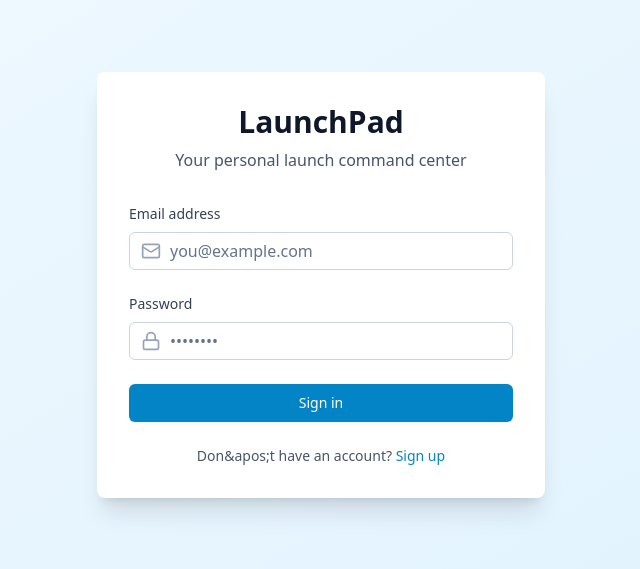
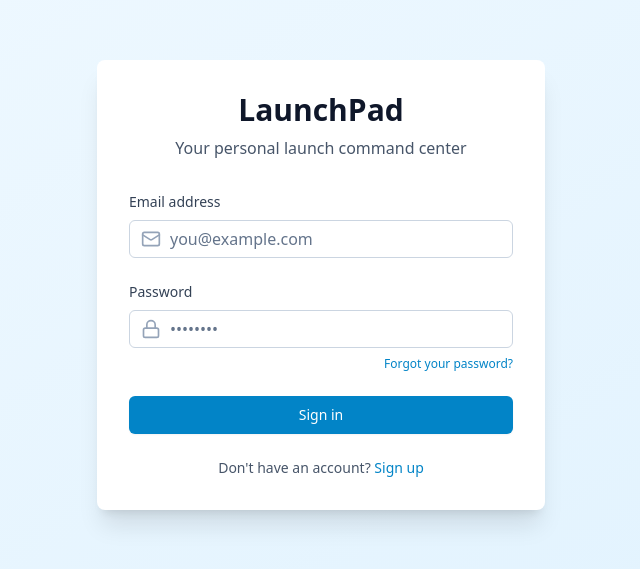
Before and after one commit to andrickjohn/launchpad, a Next.js app: page /login in a window 1280 px wide. Shown: the part 115-684 px from the top of the page, without its empty margins (319-959 px from the left). Built offline with nearby package versions, Linux system fonts and the light colour scheme.

Commit message:
Update from launchpad terminal

```diff
--- a/src/app/login/page.tsx
+++ b/src/app/login/page.tsx
@@ -10,6 +10,7 @@ export default function LoginPage() {
   const [email, setEmail] = useState('')
   const [password, setPassword] = useState('')
   const [isSignUp, setIsSignUp] = useState(false)
+  const [isResetPassword, setIsResetPassword] = useState(false)
   const [loading, setLoading] = useState(false)
   const [message, setMessage] = useState<{ type: 'success' | 'error'; text: string } | null>(null)
 
@@ -21,7 +22,16 @@ export default function LoginPage() {
     try {
       const supabase = createClient()
 
-      if (isSignUp) {
+      if (isResetPassword) {
+        const { error } = await supabase.auth.resetPasswordForEmail(email, {
+          redirectTo: `${location.origin}/auth/callback?next=/settings`,
+        })
+        if (error) throw error
+        setMessage({
+          type: 'success',
+          text: 'Check your email for the password reset link.',
+        })
+      } else if (isSignUp) {
         const { error } = await supabase.auth.signUp({
           email,
           password,
@@ -94,6 +104,7 @@ export default function LoginPage() {
               </div>
             </div>
 
+            {!isResetPassword && (
               <div>
                 <label
                   htmlFor="password"
@@ -116,7 +127,22 @@ export default function LoginPage() {
                     disabled={loading}
                   />
                 </div>
+                {!isSignUp && (
+                  <div className="flex justify-end mt-2">
+                    <button
+                      type="button"
+                      onClick={() => {
+                        setIsResetPassword(true)
+                        setMessage(null)
+                      }}
+                      className="text-xs font-medium text-primary-600 hover:text-primary-500 transition-colors"
+                    >
+                      Forgot your password?
+                    </button>
                   </div>
+                )}
+              </div>
+            )}
 
             {message && (
               <div
@@ -139,16 +165,31 @@ export default function LoginPage() {
               {loading ? (
                 <>
                   <Loader2 className="animate-spin -ml-1 mr-2 h-4 w-4" />
-                  {isSignUp ? 'Creating account...' : 'Signing in...'}
+                  {isResetPassword ? 'Sending link...' : isSignUp ? 'Creating account...' : 'Signing in...'}
                 </>
               ) : (
-                isSignUp ? 'Create account' : 'Sign in'
+                isResetPassword ? 'Send reset link' : isSignUp ? 'Create account' : 'Sign in'
               )}
             </button>
           </form>
 
+          {isResetPassword ? (
             <p className="mt-6 text-center text-sm text-slate-600 dark:text-slate-400">
-            {isSignUp ? 'Already have an account?' : "Don&apos;t have an account?"}{' '}
+              Remember your password?{' '}
+              <button
+                type="button"
+                onClick={() => {
+                  setIsResetPassword(false)
+                  setMessage(null)
+                }}
+                className="font-medium text-primary-600 hover:text-primary-500 focus:outline-none transition-colors"
+              >
+                Sign in
+              </button>
+            </p>
+          ) : (
+            <p className="mt-6 text-center text-sm text-slate-600 dark:text-slate-400">
+              {isSignUp ? 'Already have an account?' : "Don't have an account?"}{' '}
               <button
                 type="button"
                 onClick={() => {
@@ -160,6 +201,7 @@ export default function LoginPage() {
                 {isSignUp ? 'Sign in' : 'Sign up'}
               </button>
             </p>
+          )}
         </div>
       </div>
     </div>
```
Lines whose indentation alone changed are shown as unchanged.
